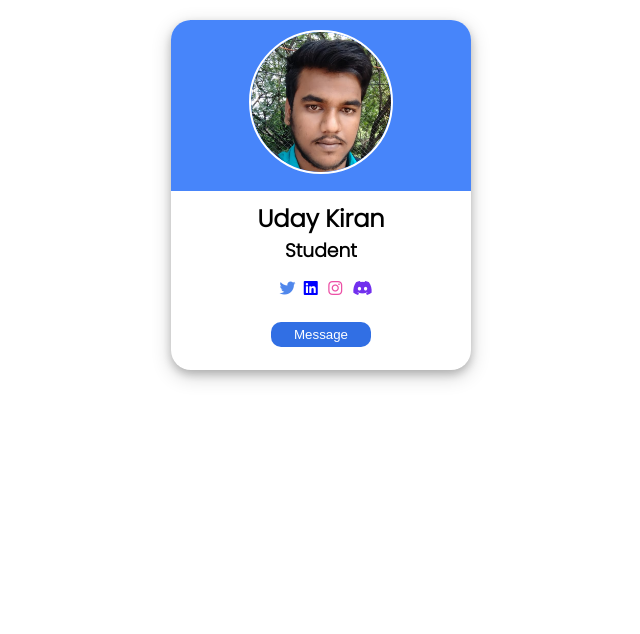
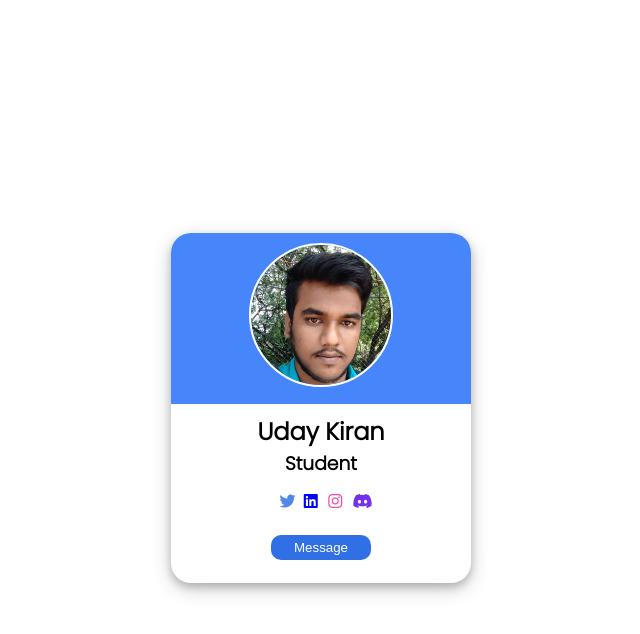
Before and after one commit to udayk35/JollyGo, a plain HTML site: page index.html in a window 1280 px wide. Shown: the whole page, without its empty margins (319-959 px from the left). Drawn offline with Linux system fonts and the light colour scheme; a web font is replaced by a local one.

Commit message:
Update styles.css

```diff
--- a/styles.css
+++ b/styles.css
@@ -1,3 +1,10 @@
+body
+{
+    display: flex;
+    align-items: center;
+    justify-content: center;
+    height: 100vh;
+}
 #card{
     /* border: 2px solid black; */
     width: 300px;
```
